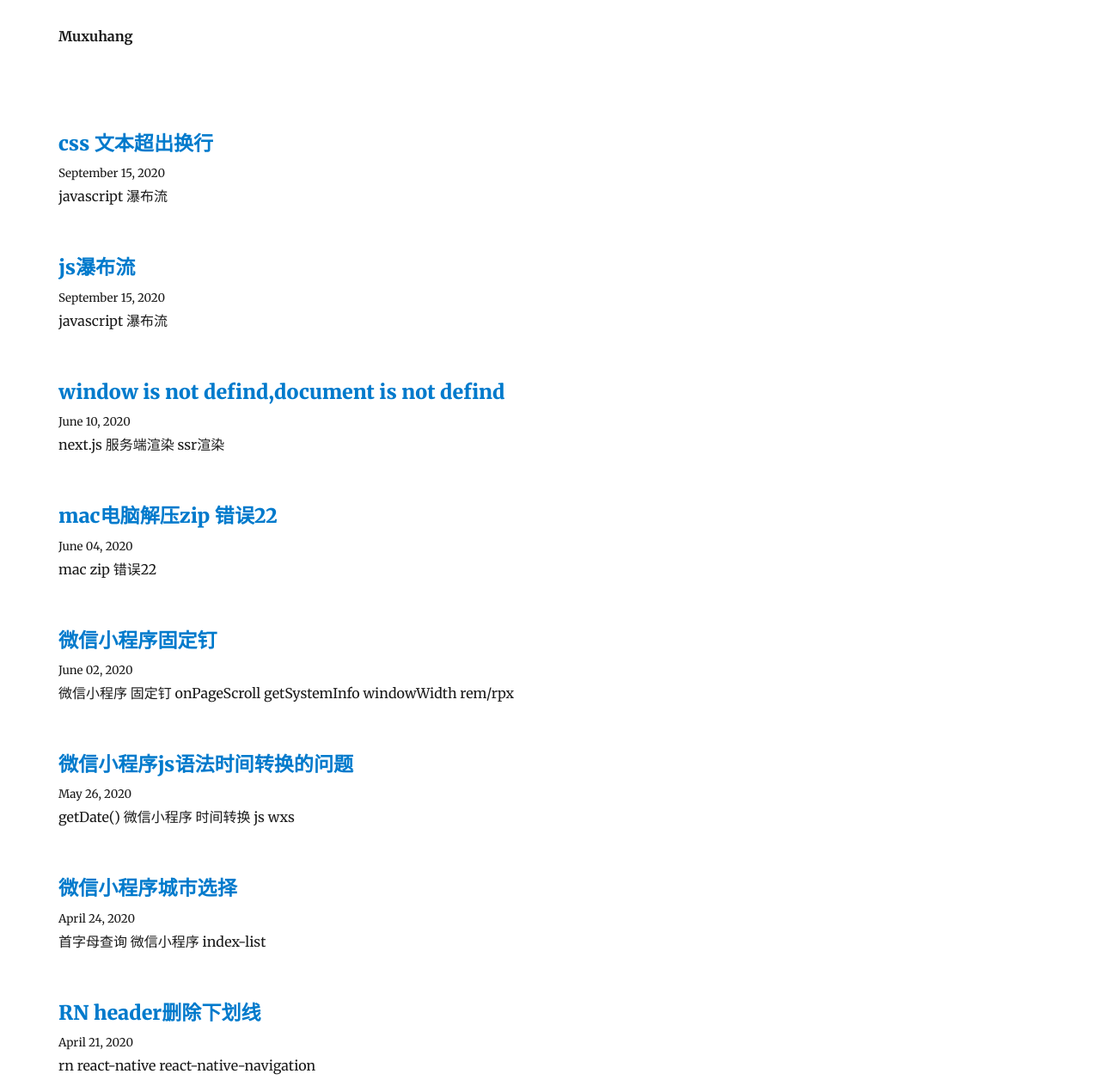
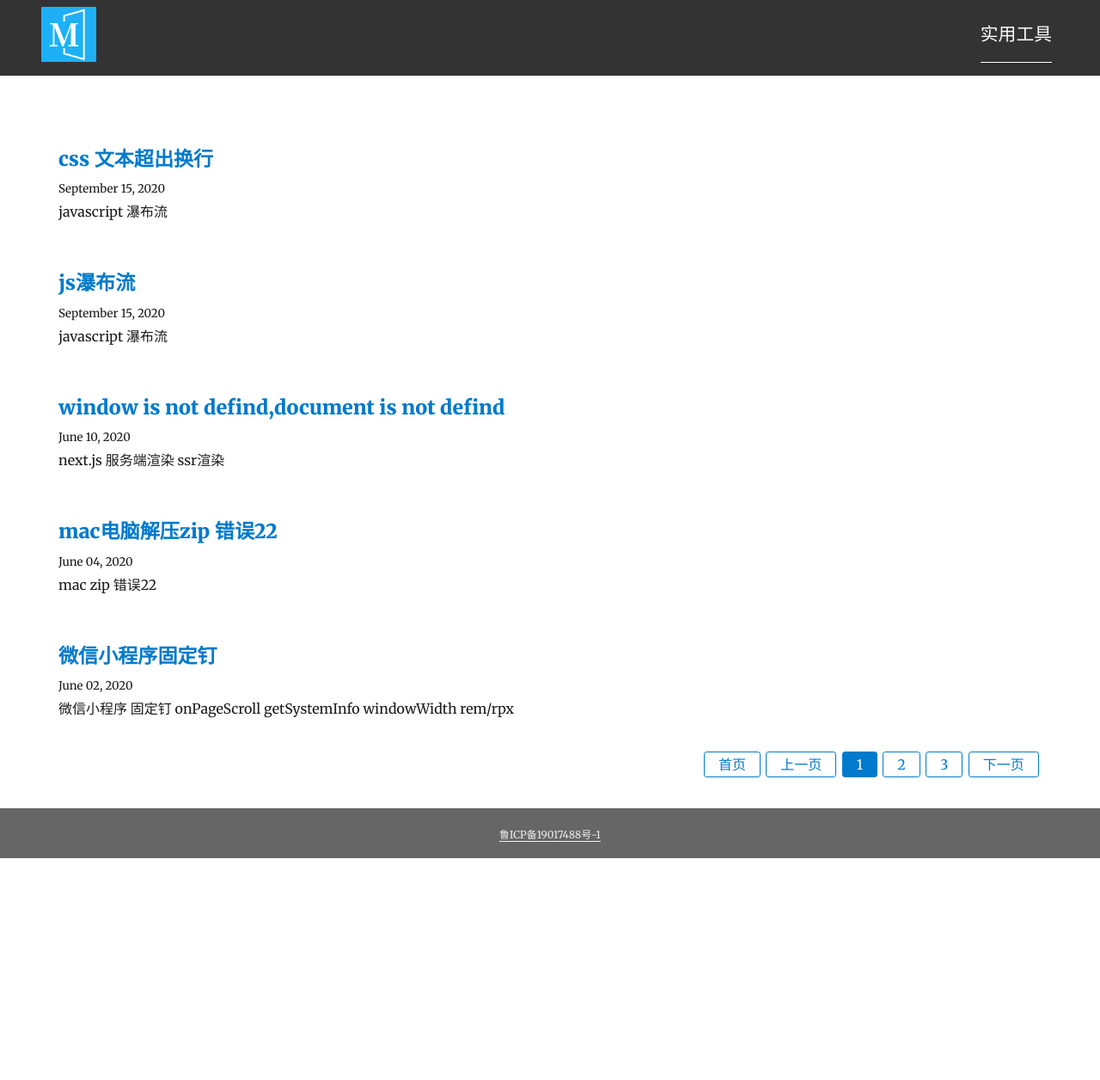
Before and after one commit to muxuhang/strange_dark, a Gatsby site: page / in a window 1280 px wide. Shown: the top 1256 px of the page at 86% size. After the commit the page ends 998 px from the top, so only its background shows below. Built offline with nearby package versions, Linux system fonts and the light colour scheme; Gatsby itself is replaced by a stand-in of ours; some packages are replaced by stand-ins of ours.

Commit message:
添加总结分页

```diff
--- a/gatsby-config.js
+++ b/gatsby-config.js
@@ -67,7 +67,7 @@ module.exports = {
         background_color: `#ffffff`,
         theme_color: `#663399`,
         display: `minimal-ui`,
-        icon: `content/assets/gatsby-icon.png`,
+        icon: `content/assets/M.png`,
       },
     },
     `gatsby-plugin-react-helmet`,
--- a/src/components/bio.js
+++ b/src/components/bio.js
@@ -7,7 +7,6 @@
 
 import React from "react"
 import { useStaticQuery, graphql } from "gatsby"
-import Image from "gatsby-image"
 
 import { rhythm } from "../utils/typography"
 
@@ -35,7 +34,7 @@ const Bio = () => {
     }
   `)
 
-  const { author, social } = data.site.siteMetadata
+  const { author } = data.site.siteMetadata
   return (
     <div
       style={{
--- a/src/components/header.js
+++ b/src/components/header.js
@@ -1,13 +1,19 @@
 
 
 import React from "react"
-import styles from "./styles/header.module.css"
+import styles from './styles/header.module.css'
 const Header = (props) => {
   const rootPath = `${__PATH_PREFIX__}/`
   console.log(rootPath);
   return (
-    <div>
-
+    <div className={styles.headers}>
+      <div className={styles.container}>
+        <a style={{boxShadow:'none'}} href='/'><img className={styles.logo} src={require('./../images/M.png')}></img></a>
+        <div className={styles.flex1}></div>
+        <div className={styles.menu}>
+          <a href='https://tool.mxhing.com'>实用工具</a>
+        </div>
+      </div>
     </div>
   )
 }
--- a/src/components/layout.js
+++ b/src/components/layout.js
@@ -1,7 +1,6 @@
 import React from "react"
-import { Link } from "gatsby"
 
-import { rhythm, scale } from "../utils/typography"
+import { rhythm } from "../utils/typography"
 import Footer from '../components/footer'
 import Header from '../components/Header'
 const Layout = ({ children }) => {
--- a/src/components/styles/header.module.css
+++ b/src/components/styles/header.module.css
@@ -0,0 +1,32 @@
+.headers{
+  width: 100%;
+  background-color: #333333;
+  color: #ffffff;
+}
+.container{
+  width: 100%;
+  max-width: 75rem;
+  margin: auto;
+  min-height: 5rem;
+  display: flex;
+  flex-direction: row;
+}
+.logo{
+  height: 4rem;
+  width: 4rem;
+  margin: .5rem;
+}
+.flex1{
+  flex: 1;
+}
+.menu{
+  display: flex;
+  flex-direction: row;
+}
+.menu a{
+  font-size: 1.3rem;
+  line-height: 3rem;
+  margin: 1rem;
+  text-decoration: none;
+  color: #ffffff;
+}
--- a/src/pages/index.js
+++ b/src/pages/index.js
@@ -1,14 +1,15 @@
-import React from "react"
+import React, { useEffect, useState } from "react"
 import { Link, graphql } from "gatsby"
-
-import Bio from "../components/bio"
 import Layout from "../components/layout"
 import SEO from "../components/seo"
 import { rhythm } from "../utils/typography"
 
+import styles from './index.module.css'
+
 const BlogIndex = ({ data, location }) => {
   const siteTitle = data.site.siteMetadata.title
   const posts = data.allMarkdownRemark.edges
+  const [list, setList] = useState([])
   if (typeof window !== 'undefined') {
     console.log(document);
     var hm = document.createElement("script");
@@ -16,13 +17,16 @@ const BlogIndex = ({ data, location }) => {
     var s = document.getElementsByTagName("script")[0];
     s.parentNode.insertBefore(hm, s);
   }
-
-
+  const [page, setPage] = useState(0)
+  const length = 5
+  useEffect(() => {
+    setList(posts.slice(page * length, (page + 1) * length))
+  }, [page])
+  const renderPage = () => {
+    console.log('111', page, list);
     return (
-    <Layout location={location} title={siteTitle}>
-      <SEO title="Strange Dark ~" />
-      <Bio />
-      {posts.map(({ node }) => {
+      <>
+        {list.map(({ node }) => {
           const title = node.frontmatter.title || node.fields.slug
           return (
             <article key={node.fields.slug}>
@@ -48,6 +52,76 @@ const BlogIndex = ({ data, location }) => {
             </article>
           )
         })}
+      </>
+    )
+
+  }
+
+  const renderPaging = () => {
+    let totalPage = Math.ceil(posts.length / length)
+    let arr = []
+    for (let i = 0; i < totalPage; i++) {
+      arr.push(i)
+    }
+    return (
+      <div className={styles.pagingBox}>
+        <div
+          onClick={() => setPage(0)}
+          className={styles.pagingItem}>首页</div>
+        <div
+          onClick={() => {
+            if (page <= 0) return
+            setPage(page - 1)
+          }}
+          className={styles.pagingItem}>上一页</div>
+        {arr.map((item, index) => {
+          if (index <= 5) {
+            return (
+              <div
+                key={index}
+                className={`${styles.pagingItem} ${page === index && styles.pagingActive}`}
+                onClick={() => setPage(index)}>
+                {index + 1}
+              </div>
+            )
+          } else if (totalPage - index < 3) {
+            return (
+              <div
+                key={index}
+                className={`${styles.pagingItem} ${page === index && styles.pagingActive}`}
+                onClick={() => setPage(index)}>
+                {index + 1}
+              </div>
+            )
+          } else if (page === index) {
+            return (
+              <div
+                key={index}
+                className={`${styles.pagingItem} ${page === index && styles.pagingActive}`}
+                onClick={() => setPage(index)}>
+                {index + 1}
+              </div>
+            )
+          } else if (page+1===index||index===6) {
+            return <div style={{lineHeight:'2rem'}}>...</div>
+          } else {
+            return null
+          }
+        })}
+        <div
+          onClick={() => {
+            if (totalPage <= page + 1) return
+            setPage(page + 1)
+          }}
+          className={styles.pagingItem}>下一页</div>
+      </div>
+    )
+  }
+  return (
+    <Layout location={location} title={siteTitle}>
+      <SEO title="M ~" />
+      {renderPage()}
+      {renderPaging()}
     </Layout>
   )
 }
--- /dev/null
+++ b/src/pages/index.module.css
@@ -0,0 +1,25 @@
+
+.pagingBox{
+  display: flex;
+  flex-direction: row;
+  float: right;
+}
+.pagingItem{
+  color: #333333;
+  margin: .5rem .2rem;
+  border: 1px solid #007acc;
+  padding: 0 1rem;
+  border-radius: .2rem;
+  cursor: pointer;
+  color: #007acc;
+}
+.pagingActive{
+  border: 1px solid #007acc;
+  background-color: #007acc;
+  color: #ffffff;
+}
+.pagingItem:hover{
+  border: 1px solid #007acc;
+  background-color: #007acc;
+  color: #ffffff;
+}
```
Also changed, not shown: content/blog/7/index.md (+1 -1 lines), content/blog/9/index.md (+1 -1 lines), content/assets/M.png (added), content/assets/gatsby-icon.png (deleted), src/images/M.png (added), 2 other files. Lines whose indentation alone changed are shown as unchanged.
